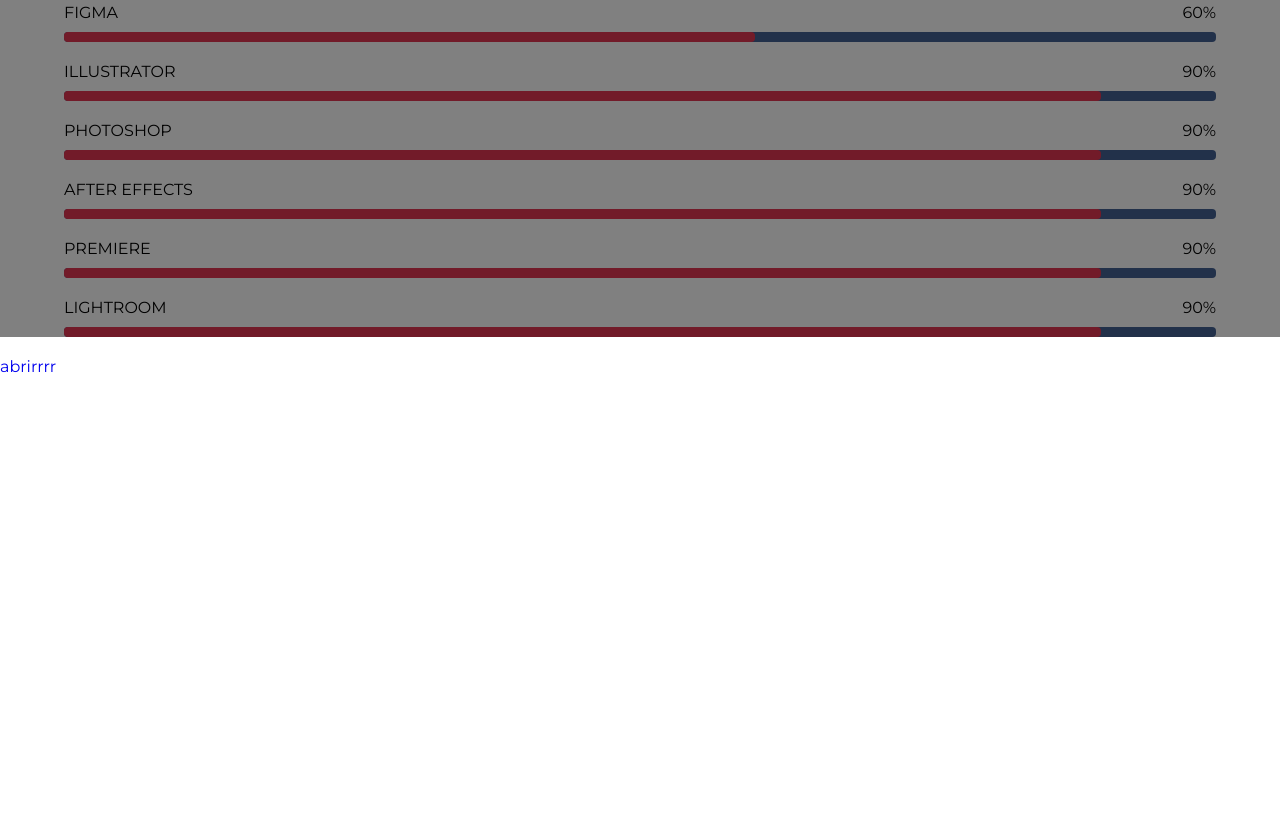
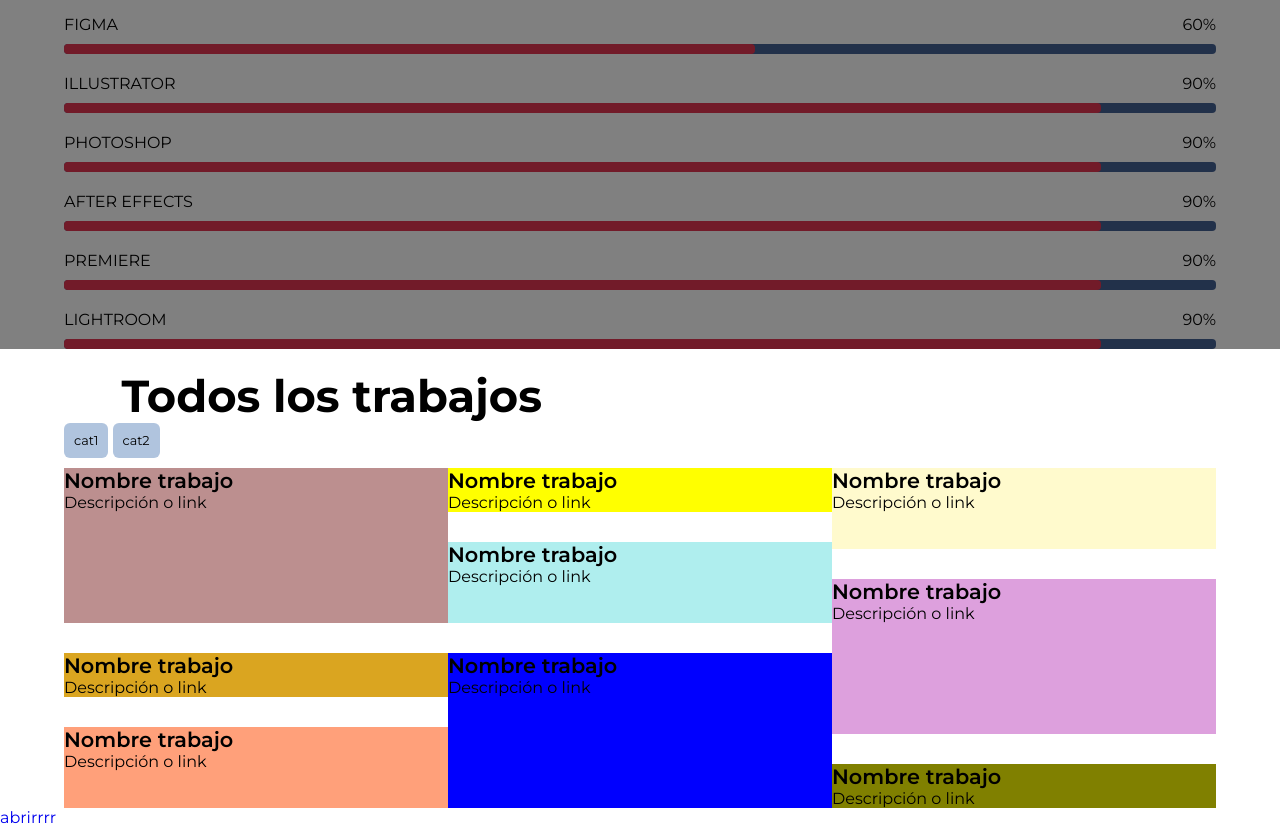
Before and after one commit to faacsuarez/portfolio_personal2022, a plain HTML site: page index.html in a window 1280 px wide. Shown: the part 1611-2438 px from the top of the page. Before the commit the page ends 1987 px from the top, so only its background shows below. Drawn offline with nearby package versions, Linux system fonts and the light colour scheme.

Commit message:
section grid

```diff
--- a/index.html
+++ b/index.html
@@ -160,9 +160,72 @@
 
         </div>
     </div>
+    </section>
+    <section class="todosTrabajos">
+        <div class="container">
+            <h2>Todos los trabajos</h2>
+            <div class="categorias">
+                <a href="#">cat1</a>
+                <a href="#">cat2</a>
+            </div>
+            <div class="trabajos-grid">
+                <article>
+                    <div>
+                        <h4>Nombre trabajo</h4>
+                        <p>Descripción o link</p>
+                    </div>
+                </article>
+                <article>
+                    <div>
+                        <h4>Nombre trabajo</h4>
+                        <p>Descripción o link</p>
+                    </div>
+                </article>
+                <article>
+                    <div>
+                        <h4>Nombre trabajo</h4>
+                        <p>Descripción o link</p>
+                    </div>
+                </article>
+                <article>
+                    <div>
+                        <h4>Nombre trabajo</h4>
+                        <p>Descripción o link</p>
+                    </div>
+                </article>
+                <article>
+                    <div>
+                        <h4>Nombre trabajo</h4>
+                        <p>Descripción o link</p>
+                    </div>
+                </article>
+                <article>
+                    <div>
+                        <h4>Nombre trabajo</h4>
+                        <p>Descripción o link</p>
+                    </div>
+                </article>
+                <article>
+                    <div>
+                        <h4>Nombre trabajo</h4>
+                        <p>Descripción o link</p>
+                    </div>
+                </article>
+                <article>
+                    <div>
+                        <h4>Nombre trabajo</h4>
+                        <p>Descripción o link</p>
+                    </div>
+                </article>
+                <article>
+                    <div>
+                        <h4>Nombre trabajo</h4>
+                        <p>Descripción o link</p>
+                    </div>
+                </article>
 
-
-
+            </div>
+        </div>
 
     </section>
     <a href="ampliacion.html">abrirrrr</a>
--- a/style.css
+++ b/style.css
@@ -14,11 +14,13 @@ h1 {
 }
 
 h2 {
-    font-size: 2.3em;
+    width: 90%;
+    margin: 0 auto;
+    font-size: 2.8em;
 }
 
 h3 {
-    font-size: 1.6em;
+    font-size: 1.9em;
 }
 h4 {
     font-size: 1.3em;
@@ -248,7 +250,7 @@ h4 {
 .categorias a {
     display: inline-block;
     background-color: lightsteelblue;
-    border-radius: 3px;
+    border-radius: 6px;
     padding: 10px;
     font-size: 0.8em;
     color: black;
@@ -257,7 +259,7 @@ h4 {
 .enlace  {
     display: inline-block;
     background-color: #22314A;
-    border-radius: 5px;
+    border-radius: 10px;
     padding: 15px;
     font-size: 1em;
     color: white;
@@ -321,6 +323,7 @@ h4 {
 }
 
 .agradecimiento {
+    margin: 20px 0;
     text-align: center;
 }
 
@@ -331,6 +334,65 @@ h4 {
 .agradecimiento h4 {
     margin: 0;
 }
+
+
+
+
+
+
+.trabajos-grid {
+    display: grid;
+    grid-template-columns: repeat(9, 1fr);
+    grid-template-rows: repeat(10, 1fr);
+    grid-row-gap: 30px;
+}
+/*
+.trabajos-grid article:nth-child(1){
+    background: rosybrown;
+    grid-column: 1/5;
+    grid-row: 1/3;
+}
+*/
+
+.trabajos-grid article:nth-child(1){
+    background: rosybrown;
+    grid-area: 1 / 1 / 6 / 4;
+}
+
+.trabajos-grid article:nth-child(2){
+    background: yellow;
+    grid-area: 1 / 4 / 3 / 7;
+}
+
+.trabajos-grid article:nth-child(3){
+    background: lemonchiffon;
+    grid-area: 1 / 7 / 4 / 10;
+}
+.trabajos-grid article:nth-child(4){
+    background: goldenrod;
+    grid-area: 6 / 1 / 8 / 4;
+}
+.trabajos-grid article:nth-child(5){
+    background: paleturquoise;
+    grid-area: 3 / 4 / 6 / 7;
+}
+.trabajos-grid article:nth-child(6){
+    background: plum;
+    grid-area: 4 / 7 / 9 / 10;
+}
+.trabajos-grid article:nth-child(7){
+    background: lightsalmon;
+    grid-area: 8 / 1 / 11 / 4;
+}
+.trabajos-grid article:nth-child(8){
+    background: blue;
+    grid-area: 6 / 4 / 11 / 7;
+}
+.trabajos-grid article:nth-child(9){
+    background: olive;
+    grid-area: 9 / 7 / 11 / 10;
+}
+
 
 
 /* ------- RESPONSIVE -------- */
```
